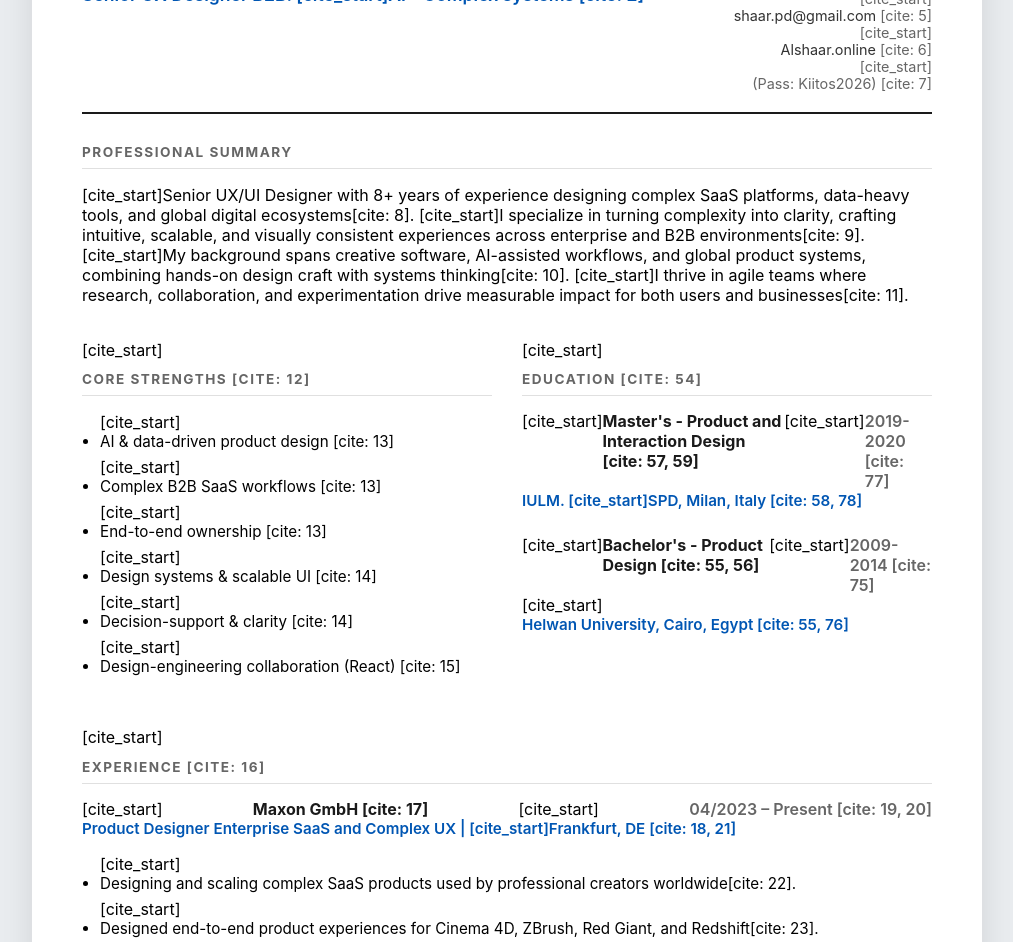
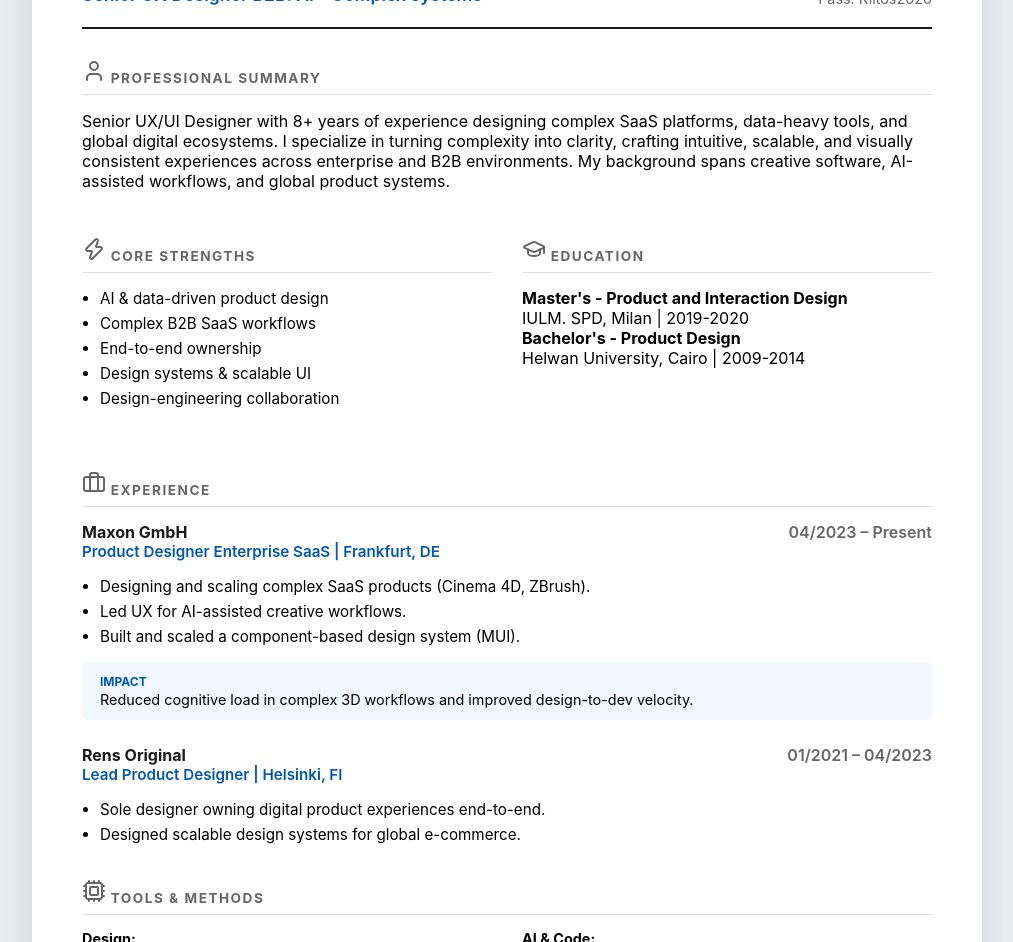
Before and after one commit to ahmed-alshaar/CV, a plain HTML site: page index.html in a window 1280 px wide. Shown: the part 188-1130 px from the top of the page, without its empty margins (133-1146 px from the left). Drawn offline with nearby package versions, Linux system fonts and the light colour scheme.

Commit message:
Update index.html

```diff
--- a/index.html
+++ b/index.html
@@ -5,6 +5,7 @@
     <meta name="viewport" content="width=device-width, initial-scale=1.0">
     <title>Ahmed Alshaar - Senior UX Designer</title>
     <link rel="stylesheet" href="style.css">
+    <script src="https://unpkg.com/lucide@latest"></script>
 </head>
 <body>
 
@@ -12,140 +13,105 @@
 
     <div class="cv-container">
         <header>
-            <div>
-                [cite_start]<h1>Ahmed Alshaar [cite: 1]</h1>
-                <div class="tagline">Senior UX Designer B2B. [cite_start]AI - Complex systems [cite: 2]</div>
+            <div class="header-left">
+                <img src="photo.jpg" alt="Ahmed Alshaar" class="profile-photo">
+                <div class="header-text">
+                    <h1>Ahmed Alshaar</h1>
+                    <div class="tagline">Senior UX Designer B2B. AI - Complex systems</div>
+                </div>
             </div>
             <div class="contact-details">
-                [cite_start]<div>Frankfurt, Germany [cite: 3]</div>
-                [cite_start]<div>+49 01609 2222 442 [cite: 4]</div>
-                [cite_start]<div><a href="mailto:shaar.pd@gmail.com">shaar.pd@gmail.com</a> [cite: 5]</div>
-                [cite_start]<div><a href="https://Alshaar.online" target="_blank">Alshaar.online</a> [cite: 6]</div>
-                [cite_start]<div>(Pass: Kiitos2026) [cite: 7]</div>
+                <div>Frankfurt, Germany</div>
+                <div>+49 01609 2222 442</div>
+                <div><a href="mailto:shaar.pd@gmail.com">shaar.pd@gmail.com</a></div>
+                <div><a href="https://Alshaar.online" target="_blank">Alshaar.online</a></div>
+                <div class="pass">Pass: Kiitos2026</div>
             </div>
         </header>
 
         <section>
-            <h2>Professional Summary</h2>
+            <h2><i data-lucide="user"></i> Professional Summary</h2>
             <p class="summary-text">
-                [cite_start]Senior UX/UI Designer with 8+ years of experience designing complex SaaS platforms, data-heavy tools, and global digital ecosystems[cite: 8].
-                [cite_start]I specialize in turning complexity into clarity, crafting intuitive, scalable, and visually consistent experiences across enterprise and B2B environments[cite: 9].
-                [cite_start]My background spans creative software, AI-assisted workflows, and global product systems, combining hands-on design craft with systems thinking[cite: 10].
-                [cite_start]I thrive in agile teams where research, collaboration, and experimentation drive measurable impact for both users and businesses[cite: 11].
+                Senior UX/UI Designer with 8+ years of experience designing complex SaaS platforms, data-heavy tools, and global digital ecosystems.
+                I specialize in turning complexity into clarity, crafting intuitive, scalable, and visually consistent experiences across enterprise and B2B environments.
+                My background spans creative software, AI-assisted workflows, and global product systems.
             </p>
         </section>
 
         <div class="info-grid">
             <section>
-                [cite_start]<h2>Core Strengths [cite: 12]</h2>
-                <ul>
-                    [cite_start]<li>AI & data-driven product design [cite: 13]</li>
-                    [cite_start]<li>Complex B2B SaaS workflows [cite: 13]</li>
-                    [cite_start]<li>End-to-end ownership [cite: 13]</li>
-                    [cite_start]<li>Design systems & scalable UI [cite: 14]</li>
-                    [cite_start]<li>Decision-support & clarity [cite: 14]</li>
-                    [cite_start]<li>Design-engineering collaboration (React) [cite: 15]</li>
+                <h2><i data-lucide="zap"></i> Core Strengths</h2>
+                <ul class="strengths-list">
+                    <li>AI & data-driven product design</li>
+                    <li>Complex B2B SaaS workflows</li>
+                    <li>End-to-end ownership</li>
+                    <li>Design systems & scalable UI</li>
+                    <li>Design-engineering collaboration</li>
                 </ul>
             </section>
 
             <section>
-                [cite_start]<h2>Education [cite: 54]</h2>
-                <div class="job-entry">
-                    <div class="job-header">
-                        [cite_start]<span class="company-name">Master's - Product and Interaction Design [cite: 57, 59]</span>
-                        [cite_start]<span class="job-date">2019-2020 [cite: 77]</span>
-                    </div>
-                    <div class="job-title">IULM. [cite_start]SPD, Milan, Italy [cite: 58, 78]</div>
+                <h2><i data-lucide="graduation-cap"></i> Education</h2>
+                <div class="edu-item">
+                    <strong>Master's - Product and Interaction Design</strong>
+                    <div>IULM. SPD, Milan | 2019-2020</div>
                 </div>
-                <div class="job-entry">
-                    <div class="job-header">
-                        [cite_start]<span class="company-name">Bachelor's - Product Design [cite: 55, 56]</span>
-                        [cite_start]<span class="job-date">2009-2014 [cite: 75]</span>
-                    </div>
-                    [cite_start]<div class="job-title">Helwan University, Cairo, Egypt [cite: 55, 76]</div>
+                <div class="edu-item">
+                    <strong>Bachelor's - Product Design</strong>
+                    <div>Helwan University, Cairo | 2009-2014</div>
                 </div>
             </section>
         </div>
 
         <section>
-            [cite_start]<h2>Experience [cite: 16]</h2>
+            <h2><i data-lucide="briefcase"></i> Experience</h2>
 
             <div class="job-entry">
                 <div class="job-header">
-                    [cite_start]<span class="company-name">Maxon GmbH [cite: 17]</span>
-                    [cite_start]<span class="job-date">04/2023 – Present [cite: 19, 20]</span>
+                    <span class="company-name">Maxon GmbH</span>
+                    <span class="job-date">04/2023 – Present</span>
                 </div>
-                <div class="job-title">Product Designer Enterprise SaaS and Complex UX | [cite_start]Frankfurt, DE [cite: 18, 21]</div>
+                <div class="job-title">Product Designer Enterprise SaaS | Frankfurt, DE</div>
                 <ul>
-                    [cite_start]<li>Designing and scaling complex SaaS products used by professional creators worldwide[cite: 22].</li>
-                    [cite_start]<li>Designed end-to-end product experiences for Cinema 4D, ZBrush, Red Giant, and Redshift[cite: 23].</li>
-                    [cite_start]<li>Led UX for AI-assisted creative workflows to make intelligent systems feel intuitive and trustworthy[cite: 24].</li>
-                    [cite_start]<li>Built and scaled a component-based design system (MUI)[cite: 25].</li>
-                    [cite_start]<li>Conducted user research to translate insights into clear, actionable design decisions[cite: 26].</li>
-                    [cite_start]<li>Worked hands-on with engineers during implementation to ensure interaction fidelity[cite: 27].</li>
-                    [cite_start]<li>Advocated for accessibility and usability standards across multiple teams[cite: 28].</li>
+                    <li>Designing and scaling complex SaaS products (Cinema 4D, ZBrush).</li>
+                    <li>Led UX for AI-assisted creative workflows.</li>
+                    <li>Built and scaled a component-based design system (MUI).</li>
                 </ul>
                 <div class="impact-section">
-                    [cite_start]<strong>Impact [cite: 29]</strong>
-                    [cite_start]Reduced cognitive load in complex 3D workflows [cite: 30][cite_start], improved global product consistency [cite: 31][cite_start], and enabled faster iteration between design and engineering[cite: 32].
+                    <strong>Impact</strong>
+                    Reduced cognitive load in complex 3D workflows and improved design-to-dev velocity.
                 </div>
             </div>
 
             <div class="job-entry">
                 <div class="job-header">
-                    [cite_start]<span class="company-name">Rens Original [cite: 33]</span>
-                    [cite_start]<span class="job-date">01/2021 – 04/2023 [cite: 35]</span>
+                    <span class="company-name">Rens Original</span>
+                    <span class="job-date">01/2021 – 04/2023</span>
                 </div>
-                <div class="job-title">Lead Product Designer (Scale-up) | [cite_start]Helsinki, FI [cite: 34, 36]</div>
+                <div class="job-title">Lead Product Designer | Helsinki, FI</div>
                 <ul>
-                    [cite_start]<li>Sole and lead designer owning digital product experiences across brand and commerce[cite: 37].</li>
-                    [cite_start]<li>Owned product design end-to-end, from concept and storytelling to execution[cite: 38].</li>
-                    [cite_start]<li>Designed scalable design systems and responsive frameworks[cite: 39].</li>
-                    [cite_start]<li>Partnered with leadership and developers to prioritize work based on business impact[cite: 40].</li>
-                    [cite_start]<li>Conducted user research and usability testing to uncover friction[cite: 41].</li>
-                    [cite_start]<li>Led UX and interaction design for experimental digital experiences[cite: 42].</li>
+                    <li>Sole designer owning digital product experiences end-to-end.</li>
+                    <li>Designed scalable design systems for global e-commerce.</li>
                 </ul>
-                <div class="impact-section">
-                    [cite_start]<strong>Impact [cite: 43]</strong>
-                    [cite_start]Strengthened the digital ecosystem through cohesive systems and established scaling foundations[cite: 44].
-                </div>
             </div>
         </section>
 
         <section>
-            <h2>Additional Experience</h2>
-            <div class="info-grid">
-                <div>
-                    [cite_start]<strong>MCV - Mercedes Benz [cite: 45]</strong>
-                    [cite_start]<div class="job-title">UX UI Designer (B2B Systems) [cite: 46]</div>
-                    [cite_start]<p style="font-size: 0.9rem; margin-top: 5px;">Designed internal B2B systems for production planning, logistics, and digitized manual workflows[cite: 47, 48].</p>
-                </div>
-                <div>
-                    [cite_start]<strong>Andalusia Clinics [cite: 50]</strong>
-                    [cite_start]<div class="job-title">UX UI Designer (B2B Systems) [cite: 51]</div>
-                    [cite_start]<p style="font-size: 0.9rem; margin-top: 5px;">Designed patient portals and appointment management focused on accessibility and clarity[cite: 52].</p>
-                </div>
-            </div>
-        </section>
-
-        <section>
-            [cite_start]<h2>Tools & Methods [cite: 60]</h2>
+            <h2><i data-lucide="cpu"></i> Tools & Methods</h2>
             <div class="skills-container">
                 <div class="skill-category">
-                    [cite_start]<strong>Design:</strong> <span>Figma (components, auto-layout, variables, prototyping) [cite: 61, 67]</span>
+                    <strong>Design:</strong> <span>Figma, Components, Prototyping</span>
                 </div>
                 <div class="skill-category">
-                    [cite_start]<strong>Design & Code with AI:</strong> <span>ChatGPT, Lovable, UXPilot, GitHub [cite: 62, 63, 67, 68]</span>
-                </div>
-                <div class="skill-category">
-                    [cite_start]<strong>Systems:</strong> <span>Design systems, component libraries, scalable UI architecture [cite: 64, 69]</span>
-                </div>
-                <div class="skill-category">
-                    [cite_start]<strong>Research & Collaboration:</strong> <span>Usability testing, React-based workflows, rapid iteration [cite: 65, 70]</span>
+                    <strong>AI & Code:</strong> <span>ChatGPT, Lovable, GitHub, React</span>
                 </div>
             </div>
         </section>
     </div>
 
+    <script>
+        // Initialize the icons
+        lucide.createIcons();
+    </script>
 </body>
 </html>
```
